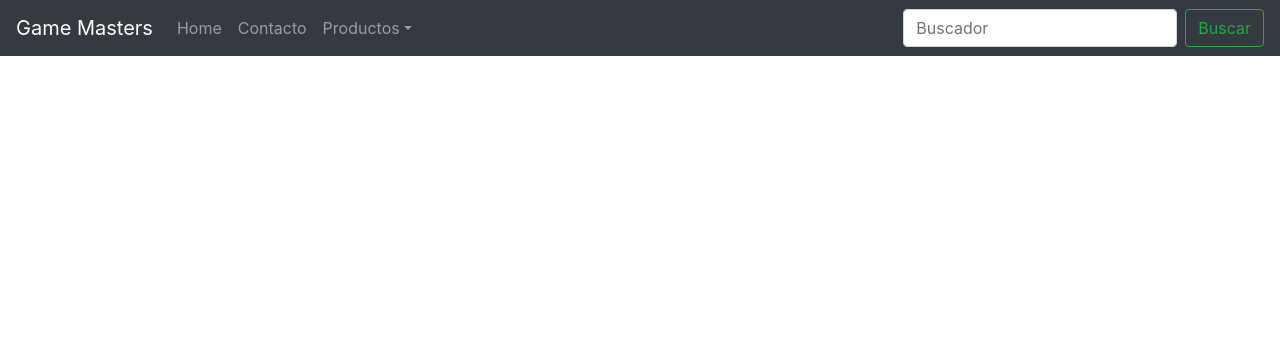
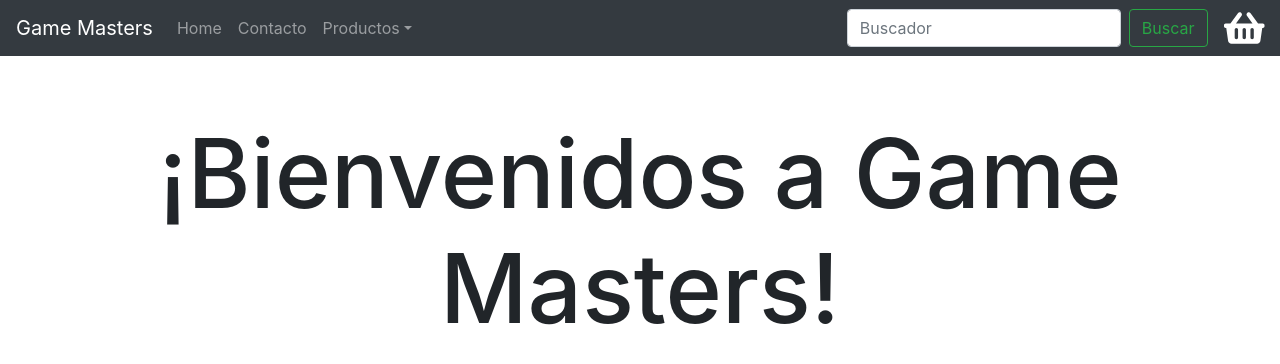
Before and after one commit to martingiando/ecommerce, a React (Create React App) app: page / in a window 1280 px wide. Shown: the top 364 px of the page. Built offline with nearby package versions, Linux system fonts and the light colour scheme.

Commit message:
Tercer Desafio

```diff
--- a/package.json
+++ b/package.json
@@ -3,6 +3,11 @@
   "version": "0.1.0",
   "private": true,
   "dependencies": {
+    "@fortawesome/fontawesome-svg-core": "^1.2.32",
+    "@fortawesome/free-brands-svg-icons": "^5.15.1",
+    "@fortawesome/free-regular-svg-icons": "^5.15.1",
+    "@fortawesome/free-solid-svg-icons": "^5.15.1",
+    "@fortawesome/react-fontawesome": "^0.1.12",
     "@testing-library/jest-dom": "^5.11.5",
     "@testing-library/react": "^11.1.0",
     "@testing-library/user-event": "^12.1.10",
--- a/src/App.js
+++ b/src/App.js
@@ -1,24 +1,14 @@
 import logo from './logo.svg';
 import './App.css';
+import Menu from './components/navbar/navbar'
+import Greeting from './components/greeting/greeting'
 
 function App() {
   return (
-    <div className="App">
-      <header className="App-header">
-        <img src={logo} className="App-logo" alt="logo" />
-        <p>
-          Edit <code>src/App.js</code> and save to reload.
-        </p>
-        <a
-          className="App-link"
-          href="https://reactjs.org"
-          target="_blank"
-          rel="noopener noreferrer"
-        >
-          Learn React
-        </a>
-      </header>
-    </div>
+    <>
+    <Menu />
+    <Greeting greeting="¡Bienvenidos a Game Masters!" />
+    </>
   );
 }
 
--- /dev/null
+++ b/src/components/carticon/carticon.css
@@ -0,0 +1,5 @@
+.cartIcon{
+    font-size: 36px;
+    margin-left: 16px;
+    color: #fff;
+}
--- /dev/null
+++ b/src/components/carticon/carticon.js
@@ -0,0 +1,10 @@
+import React from 'react'
+import './carticon.css'
+import { FontAwesomeIcon } from '@fortawesome/react-fontawesome'
+import { faShoppingBasket } from '@fortawesome/free-solid-svg-icons'
+
+const CartIcon = () => (
+    <FontAwesomeIcon icon={faShoppingBasket} className="cartIcon" />
+)
+
+export default CartIcon;
--- /dev/null
+++ b/src/components/greeting/greeting.css
@@ -0,0 +1,5 @@
+.title{
+    font-size: 6rem;
+    text-align: center;
+    margin-top: 60px;
+}
--- /dev/null
+++ b/src/components/greeting/greeting.js
@@ -0,0 +1,15 @@
+import React from 'react';
+import './greeting.css';
+
+const Greeting = ({greeting}) => {
+
+    return (
+        <main>
+
+            <h2 className={'title'}>{greeting}</h2>
+
+        </main>
+    );
+}
+
+export default Greeting;
--- a/src/components/navbar/navbar.js
+++ b/src/components/navbar/navbar.js
@@ -5,6 +5,9 @@ import NavDropdown from 'react-bootstrap/NavDropdown'
 import Button from 'react-bootstrap/Button'
 import Form from 'react-bootstrap/Form'
 import FormControl from 'react-bootstrap/FormControl'
+
+import CartIcon from '../carticon/carticon';
+import { faDivide } from '@fortawesome/free-solid-svg-icons';
 
 const Menu = () =>{
     return(
@@ -27,6 +30,7 @@ const Menu = () =>{
             <FormControl type="text" placeholder="Buscador" className="mr-sm-2" />
             <Button variant="outline-success">Buscar</Button>
           </Form>
+        <CartIcon />
         </Navbar.Collapse>
       </Navbar>
     )}
--- a/src/index.js
+++ b/src/index.js
@@ -5,13 +5,11 @@ import Popper from 'popper.js';
 import 'bootstrap/dist/js/bootstrap.bundle.min';
 import 'bootstrap/dist/css/bootstrap.min.css';
 import './index.css';
-import Menu from './components/navbar/navbar'
-
-
-// import App from './App';
+import App from './App';
 
 
 ReactDOM.render(
-  <Menu />,
+  <App />
+  ,
   document.getElementById('root')
 );
```
Also changed, not shown: 1 other file (tests, documents, lock files or other folders).
